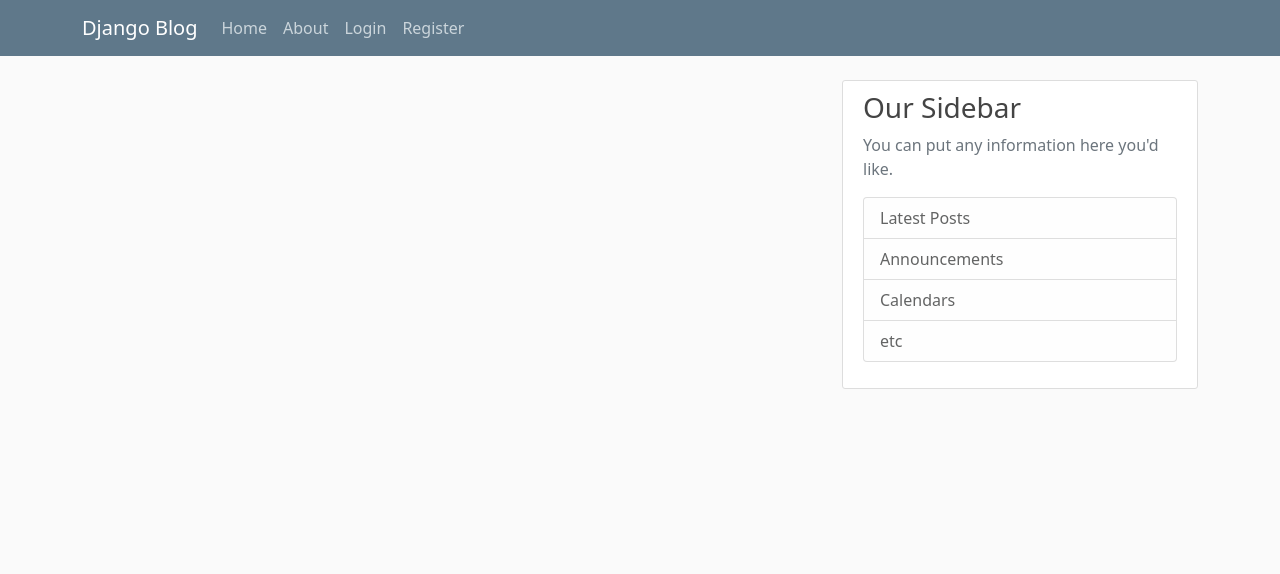
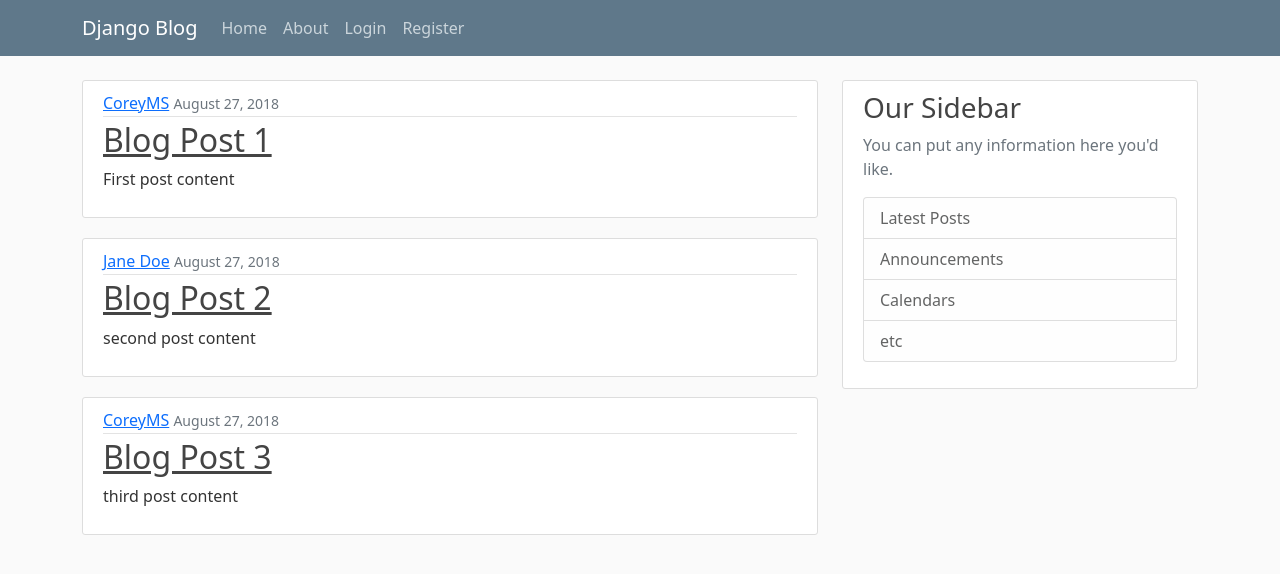
Before and after one commit to Rahul-Biswal-new/jubilant-octo-waffle-blog, a Django app: page / in a window 1280 px wide. Shown: the top 574 px of the page. Run offline with Django 4.2, Linux system fonts and the light colour scheme.

Commit message:
added blog css

```diff
--- a/blog/templates/blog/home.html
+++ b/blog/templates/blog/home.html
@@ -8,6 +8,15 @@
         <p> By {{ post.author }} on {{post.date_posted}}</p>
         <p> {{post.content}} </p> {% endcomment %}
 
-
+        <article class="media content-section">
+                <div class="media-body">
+                  <div class="article-metadata">
+                    <a class="mr-2" href="#">{{ post.author }}</a>
+                    <small class="text-muted">{{ post.date_posted }}</small>
+                  </div>
+                  <h2><a class="article-title" href="#">{{ post.title }}</a></h2>
+                  <p class="article-content">{{ post.content }}</p>
+                </div>
+              </article>
         {% endfor %}
 {% endblock content %}
```
